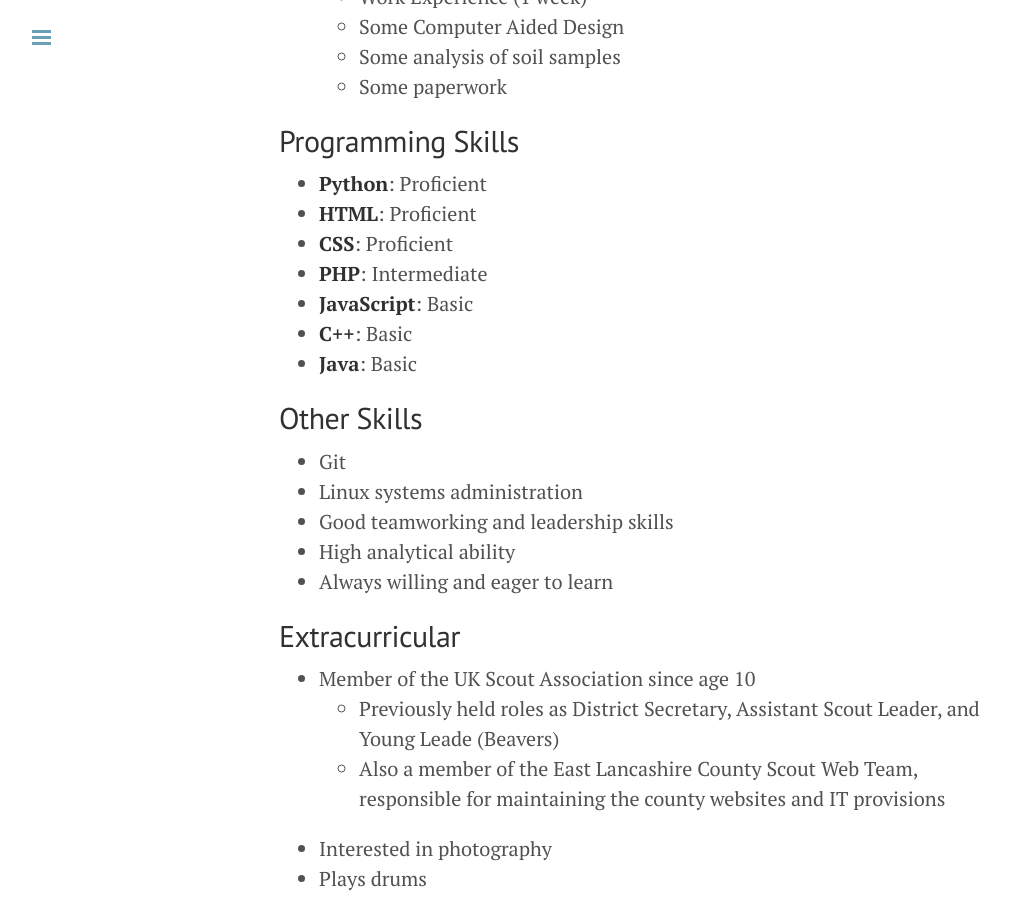
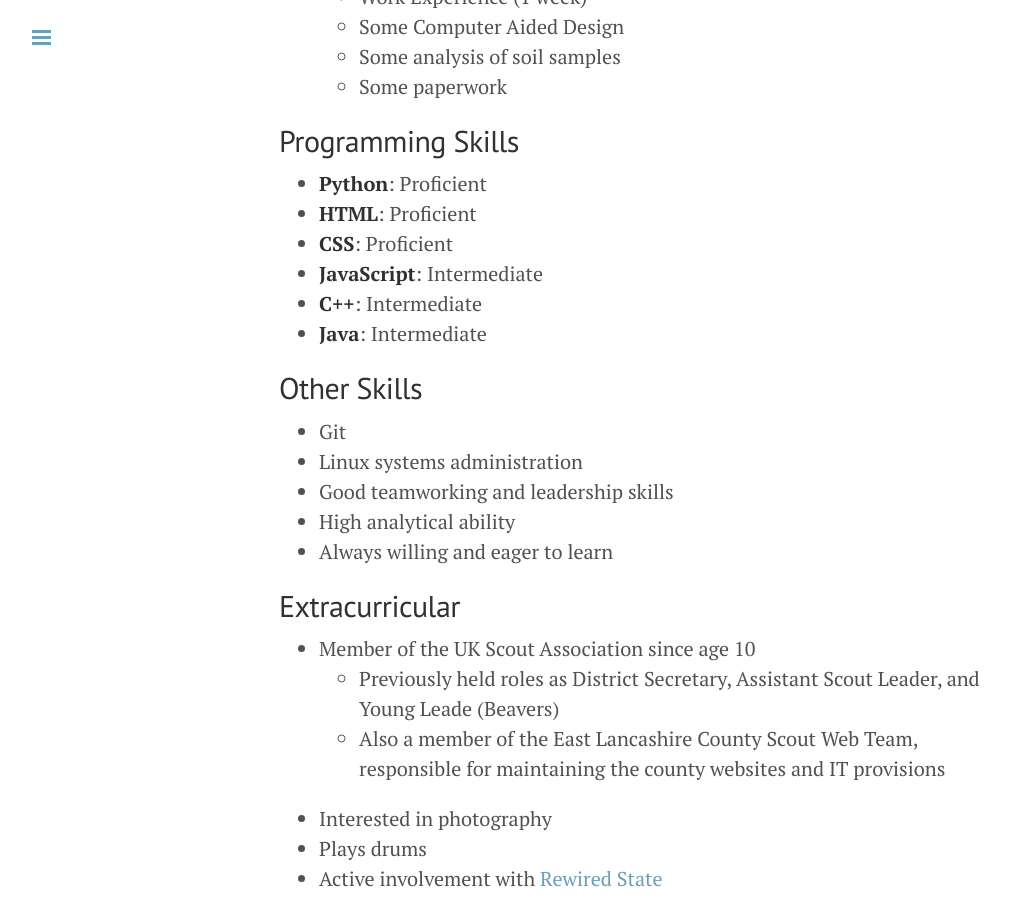
Before and after one commit to toastwaffle/toastwaffle.github.io, a Jekyll site: the page built from cv.markdown, in a window 1280 px wide and 900 px high, scrolled down 2403 px. Shown: the whole window, without its empty margins (1-1010 px from the left). Built offline with Jekyll 4.4.1, drawn with Linux system fonts in a browser that asks for light colours; Markdown is read by kramdown in place of the engine named in the settings.

Commit message:
Update CV

```diff
--- a/cv.markdown
+++ b/cv.markdown
@@ -66,10 +66,9 @@
  * __Python__: Proficient
  * __HTML__: Proficient
  * __CSS__: Proficient
- * __PHP__: Intermediate
- * __JavaScript__: Basic
- * __C++__: Basic
- * __Java__: Basic
+ * __JavaScript__: Intermediate
+ * __C++__: Intermediate
+ * __Java__: Intermediate
 
 ## Other Skills
 
```
